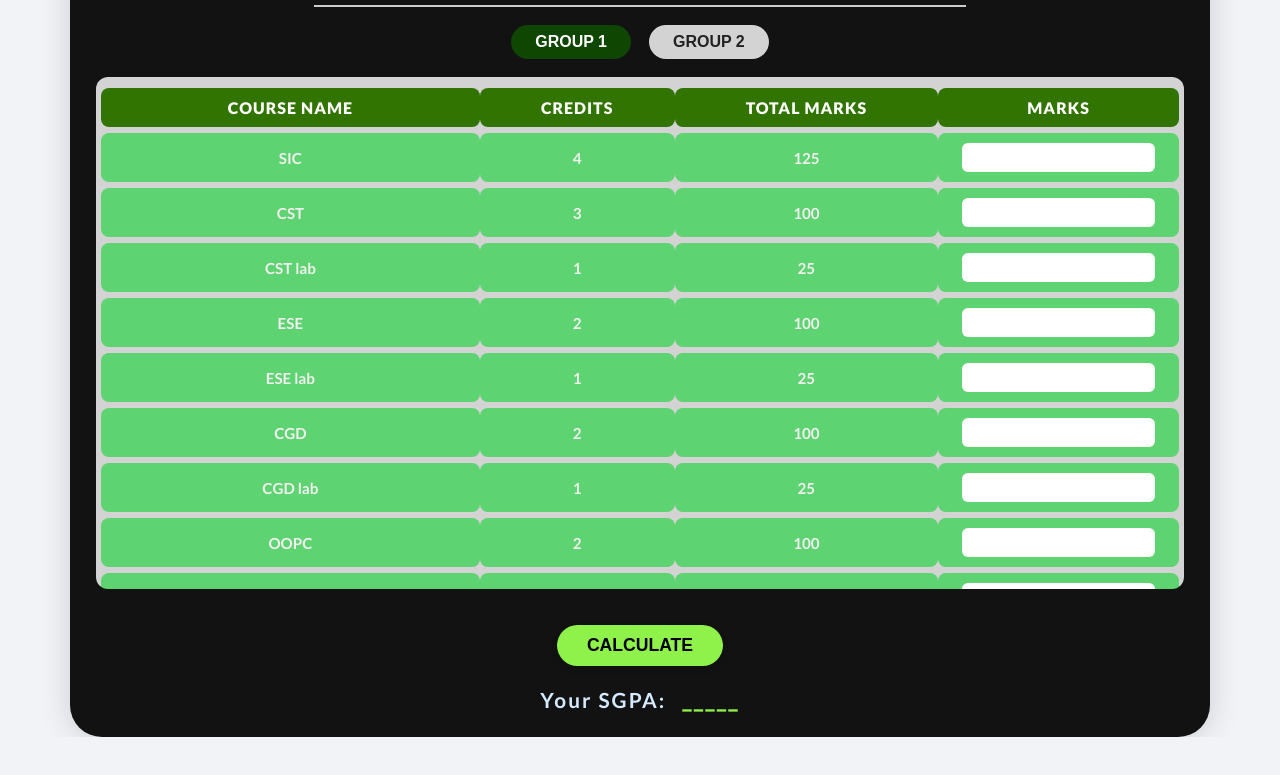
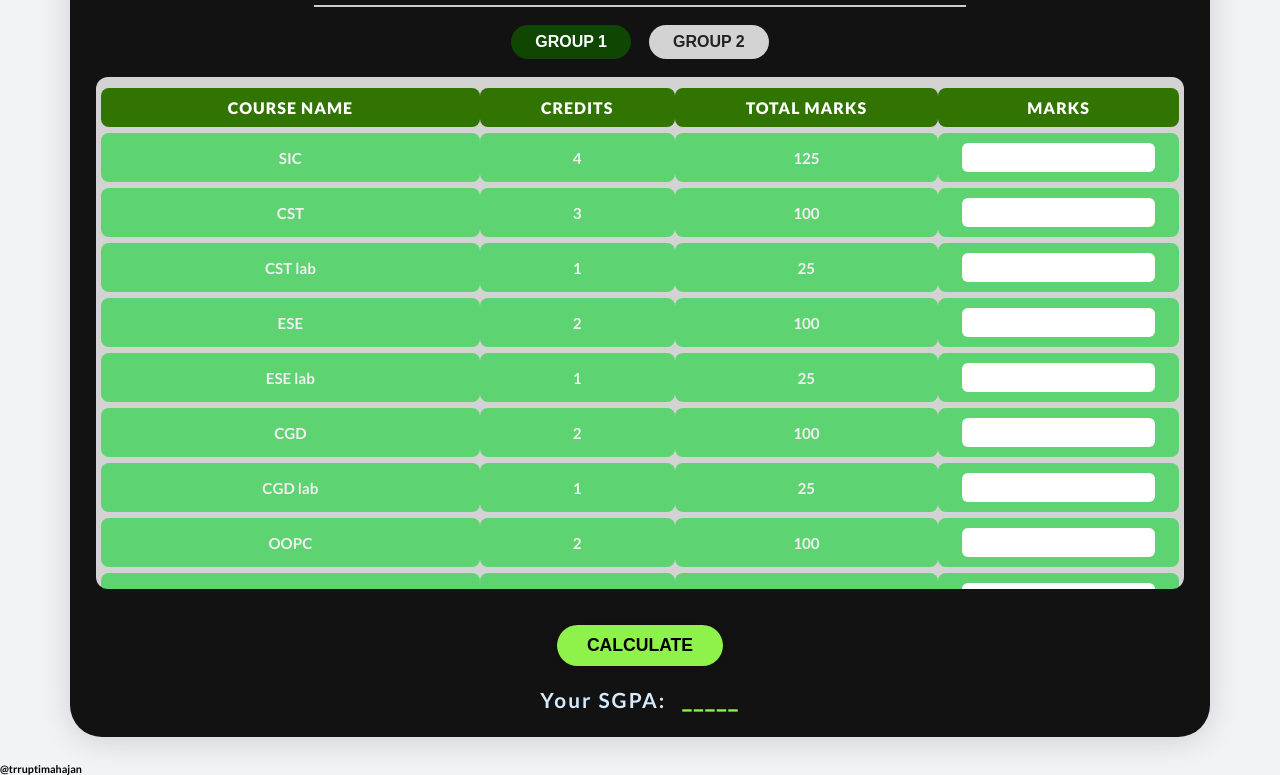
Before and after one commit to Mahajan-Trupti/myGPA, a plain HTML site: page index.html in a window 1280 px wide. Shown: the part 119-894 px from the top of the page. Before the commit the page ends 856 px from the top, so only its background shows below. Drawn offline with Linux system fonts and the light colour scheme.

Commit message:
Update index.html

```diff
--- a/index.html
+++ b/index.html
@@ -37,5 +37,6 @@
         </div>
     </div>
     <script src="script.js"></script>
+    <h6>@trruptimahajan</h6>
 </body>
 </html>
```
